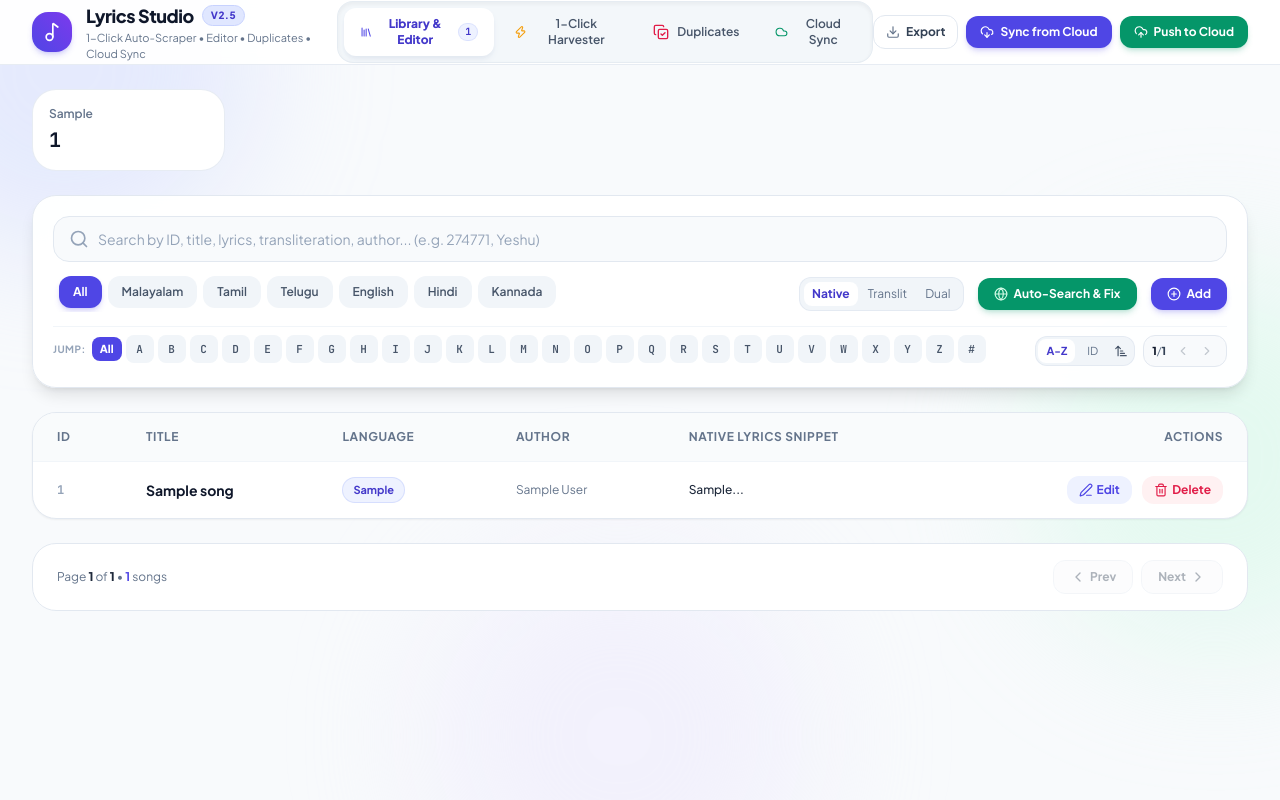
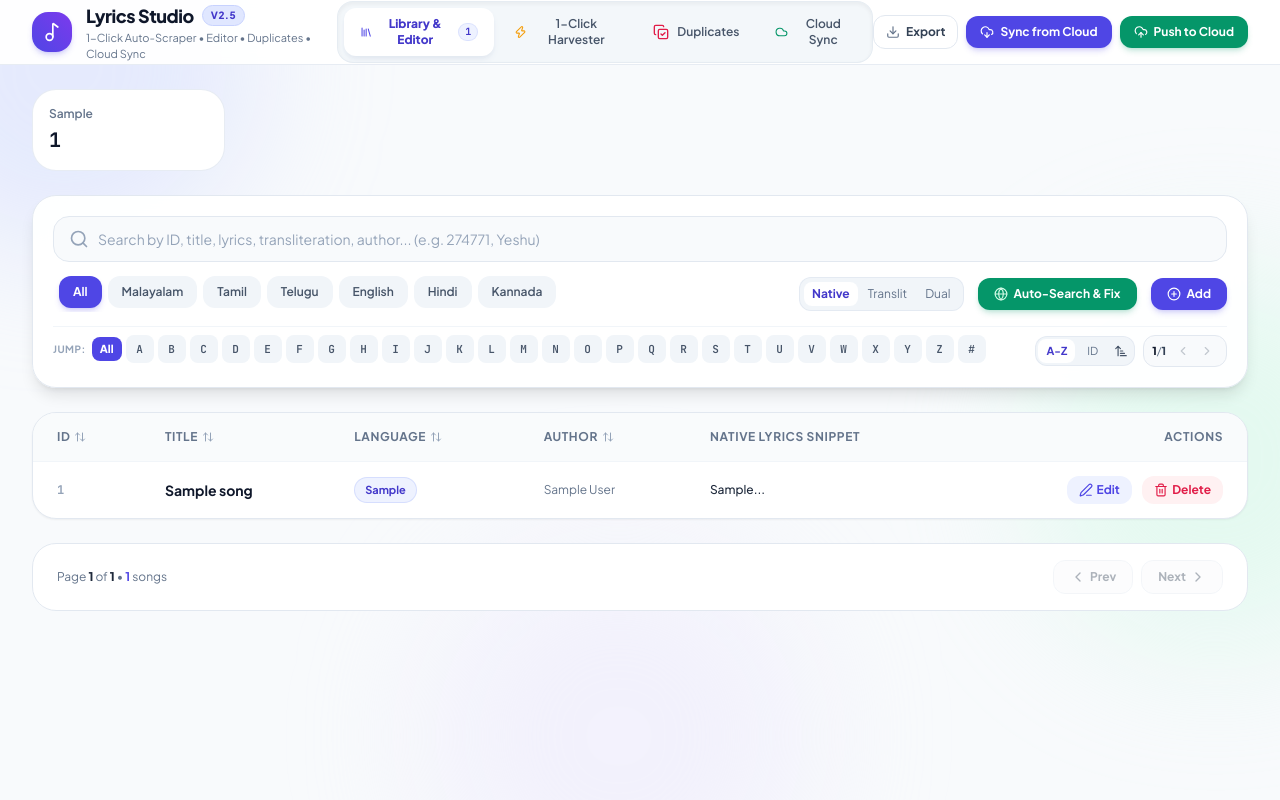
Before and after one commit to lijoklukose-hash/Lyrics-Studio, a FastAPI app: page / in a window 1280 px wide. Run offline with FastAPI, Linux system fonts and the light colour scheme; tables that the repository leaves empty hold one stand-in row (values such as "Sample post"); a database or web service that is not in the repository returns one stand-in record (values such as "Sample title"); data that the repository does not hold is empty; some libraries are stand-ins or nearby versions.

Commit message:
Add interactive column header sorting to desktop song catalog table

```diff
--- a/app/templates/index.html
+++ b/app/templates/index.html
@@ -432,12 +432,32 @@
             <div class="hidden md:block bg-white rounded-3xl shadow-sm border border-slate-200 overflow-hidden transition-all">
                 <div class="overflow-x-auto">
                     <table class="min-w-full divide-y divide-slate-100 text-left text-sm">
-                        <thead class="bg-slate-50/80 text-slate-500 text-xs font-bold uppercase tracking-wider">
+                        <thead class="bg-slate-50/80 text-slate-500 text-xs font-bold uppercase tracking-wider select-none">
                             <tr>
-                                <th class="px-6 py-4">ID</th>
-                                <th class="px-6 py-4">Title</th>
-                                <th class="px-6 py-4">Language</th>
-                                <th class="px-6 py-4">Author</th>
+                                <th @click="toggleSort('id')" class="px-6 py-4 cursor-pointer hover:bg-slate-100 hover:text-indigo-600 transition">
+                                    <div class="flex items-center space-x-1">
+                                        <span>ID</span>
+                                        <i data-lucide="arrow-up-down" class="w-3 h-3 text-slate-400" :class="sortBy === 'id' ? 'text-indigo-600 font-bold' : ''"></i>
+                                    </div>
+                                </th>
+                                <th @click="toggleSort('title')" class="px-6 py-4 cursor-pointer hover:bg-slate-100 hover:text-indigo-600 transition">
+                                    <div class="flex items-center space-x-1">
+                                        <span>Title</span>
+                                        <i data-lucide="arrow-up-down" class="w-3 h-3 text-slate-400" :class="sortBy === 'title' ? 'text-indigo-600 font-bold' : ''"></i>
+                                    </div>
+                                </th>
+                                <th @click="toggleSort('category')" class="px-6 py-4 cursor-pointer hover:bg-slate-100 hover:text-indigo-600 transition">
+                                    <div class="flex items-center space-x-1">
+                                        <span>Language</span>
+                                        <i data-lucide="arrow-up-down" class="w-3 h-3 text-slate-400" :class="sortBy === 'category' ? 'text-indigo-600 font-bold' : ''"></i>
+                                    </div>
+                                </th>
+                                <th @click="toggleSort('author')" class="px-6 py-4 cursor-pointer hover:bg-slate-100 hover:text-indigo-600 transition">
+                                    <div class="flex items-center space-x-1">
+                                        <span>Author</span>
+                                        <i data-lucide="arrow-up-down" class="w-3 h-3 text-slate-400" :class="sortBy === 'author' ? 'text-indigo-600 font-bold' : ''"></i>
+                                    </div>
+                                </th>
                                 <th class="px-6 py-4" x-text="libraryViewMode === 'translit' ? 'English Transliteration Snippet' : (libraryViewMode === 'dual' ? 'Native & Transliteration Snippets' : 'Native Lyrics Snippet')"></th>
                                 <th class="px-6 py-4 text-right">Actions</th>
                             </tr>
@@ -1469,6 +1489,16 @@
                     finally {
                         this.loadingSongs = false;
                     }
+                },
+
+                toggleSort(field) {
+                    if (this.sortBy === field) {
+                        this.sortOrder = this.sortOrder === 'asc' ? 'desc' : 'asc';
+                    } else {
+                        this.sortBy = field;
+                        this.sortOrder = 'asc';
+                    }
+                    this.loadSongs(1);
                 },
 
                 getSnippet(text) {
```
